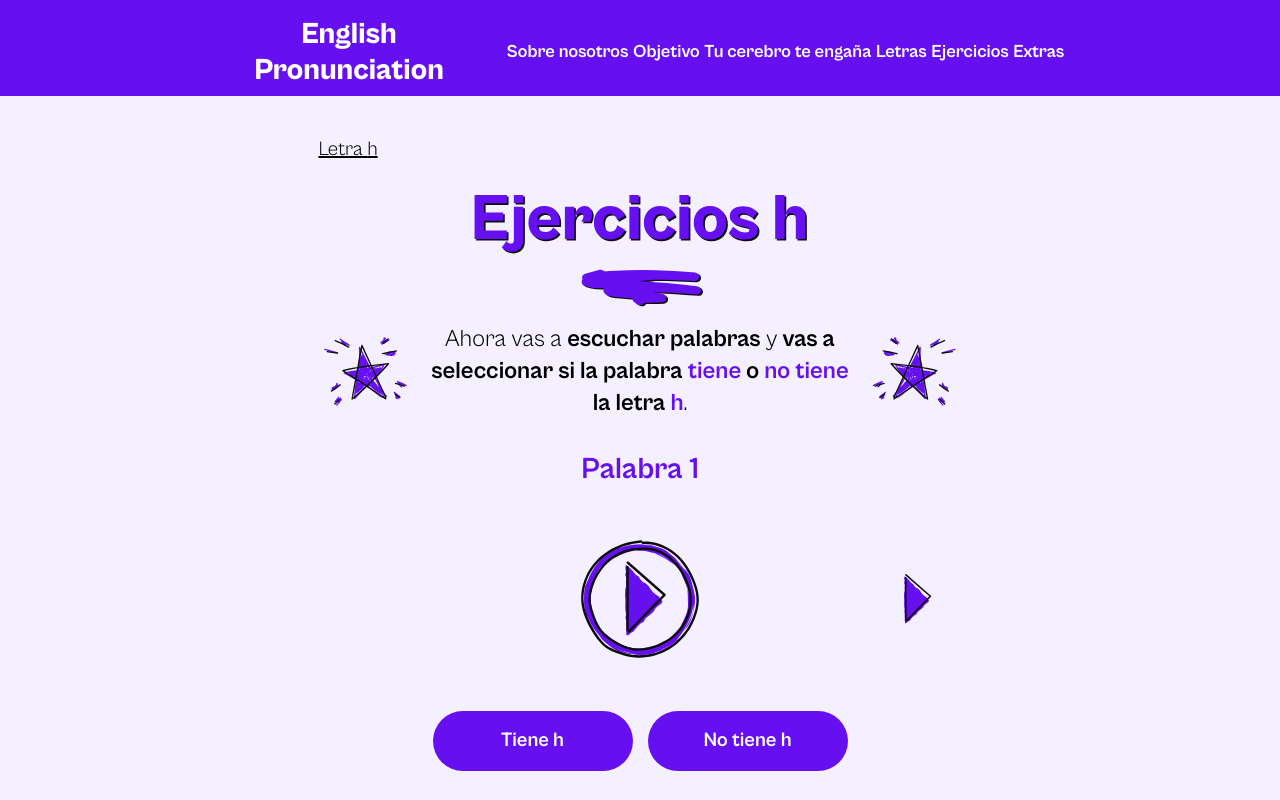
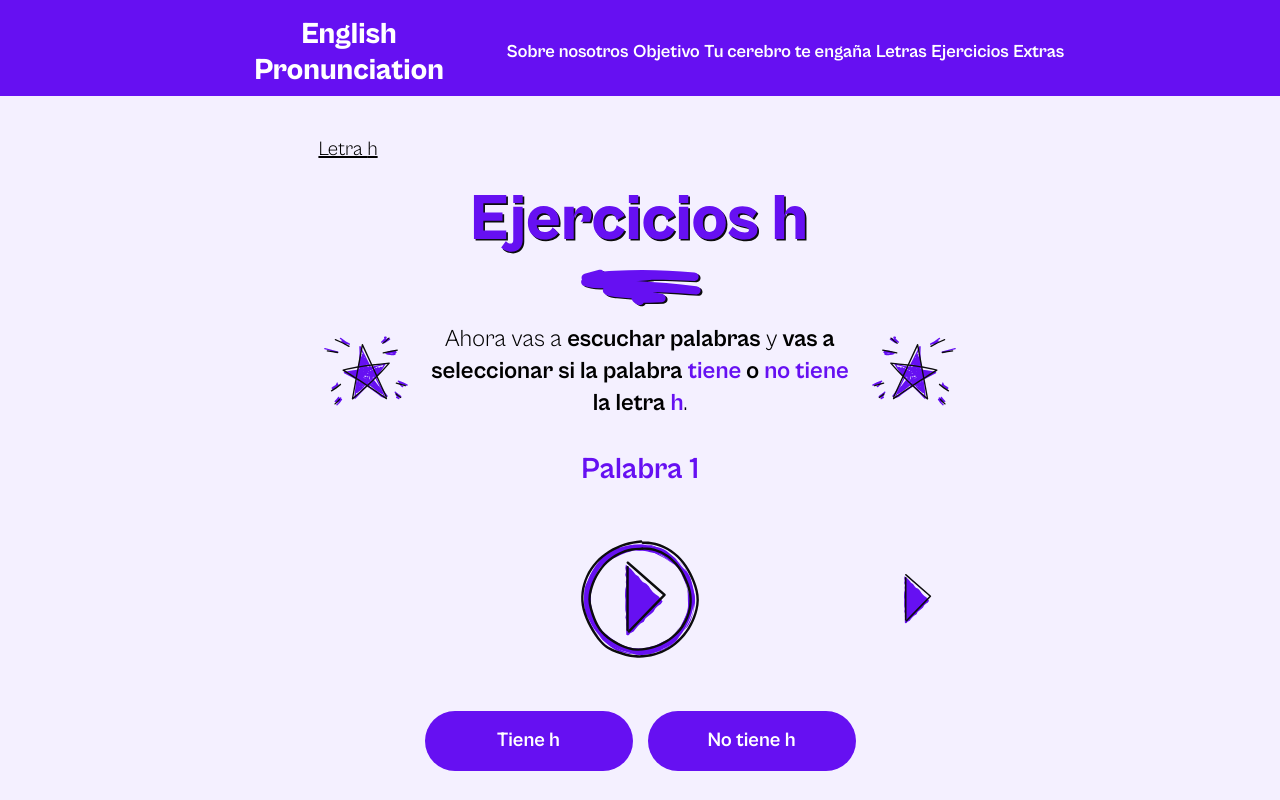
Before and after one commit to osusach/fonemas-cliente, an Astro site: page /exercise/h in a window 1280 px wide. Shown: the top 800 px of the page. Built offline with nearby package versions, Linux system fonts and the light colour scheme; Astro itself is replaced by a stand-in of ours.

Commit message:
refactor: adjust sizes on exercise component

```diff
--- a/src/components/Exercise.jsx
+++ b/src/components/Exercise.jsx
@@ -66,31 +66,31 @@ export function Exercise({ fonema, routeOfFonema, routeOfTitleSVG, descriptions
                         <img
                         src={`${routeOfTitleSVG}`}
                         alt="Titulo de ejercicios"
-                        className="w-[206px] h-[93px]
-                        lg:w-[477px] lg:h-32"
+                        className="max-h-24
+                        lg:max-h-32"
                         />
                     </div>
                 </div>
             </div>
             <div className="flex flex-col justify-around min-h-[60vh]">
-                <section className="grid grid-cols-12 gap-[15px] w-[85%] sm:w-[75%] mx-auto">
+                <section className="flex justify-center items-end sm:items-center gap-3 w-[85%] sm:w-[75%] mx-auto">
                     {/* Left start */}
-                    <img src="/images/svg/global/Estrella.svg"
-                        alt="Imagen de estrella"
-                        className="
-                    col-span-2 row-span-2 col-start-1 row-start-1 place-self-end
-                    lg:col-span-2 lg:row-span-1 lg:col-start-1 lg:row-start-1"
+                    <img
+                    src="/images/svg/global/Estrella.svg"
+                    alt="Imagen de estrella"
+                    className="max-w-12 sm:max-w-24"
                     />
-                    <div className="col-span-8 col-start-3 place-content-center">
+                    <div className="mb-4 sm:mb-0">
                         {/* Text */}
-                        {data ? <div dangerouslySetInnerHTML={{__html: descriptions[data.audios[currentAudio].description]}} /> : null}
+                        {data &&
+                        <div dangerouslySetInnerHTML={{__html: descriptions[data.audios[currentAudio].description]}} />
+                        }
                     </div>
                     {/* Right start */}
-                    <img src="/images/svg/global/Estrella.svg"
-                        alt="Imagen de estrella"
-                        className="scale-x-[-1]
-                    col-span-2 row-span-2 col-start-11 row-start-1 place-self-end
-                    lg:col-span-2 lg:row-span-1 lg:col-start-11 lg:row-start-1"
+                    <img
+                    src="/images/svg/global/Estrella.svg"
+                    alt="Imagen de estrella"
+                    className="max-w-12 sm:max-w-24 scale-x-[-1]"
                     />
                 </section>
                 <section className="flex flex-col w-[85%] sm:w-[75%] mx-auto">
@@ -106,13 +106,13 @@ export function Exercise({ fonema, routeOfFonema, routeOfTitleSVG, descriptions
                             <img
                             src="/images/svg/global/Flecha_Izquierda.svg"
                             alt="Imagen de flecha izquierda"
-                            className="w-24" />
+                            className="max-w-24" />
                         </button>
                         {/* Play audio button */}
                         {(!data) ? (
-                            <AudioPlayer audio_path={``} className="w-36 sm:w-40" />
+                            <AudioPlayer audio_path={``} className="max-w-36 sm:max-w-40" />
                         ) : (
-                            <AudioPlayer audio_path={`/audio/${fonema}/exercise/${data.audios[currentAudio].name}.mp3`} className="w-36 sm:w-40" />
+                            <AudioPlayer audio_path={`/audio/${fonema}/exercise/${data.audios[currentAudio].name}.mp3`} className="max-w-36 sm:max-w-40" />
                         )}
                         {/* Right arrow button */}
                         <button
@@ -122,7 +122,7 @@ export function Exercise({ fonema, routeOfFonema, routeOfTitleSVG, descriptions
                             <img
                             src="/images/svg/global/Flecha_Derecha.svg"
                             alt="Imagen de flecha derecha"
-                            className="w-24"
+                            className="max-w-24"
                             />
                         </button>
                     </div>
@@ -132,10 +132,7 @@ export function Exercise({ fonema, routeOfFonema, routeOfTitleSVG, descriptions
                     <button
                     onClick={() => validateAnswer(data.audios[currentAudio].answer_a)}
                     className={`bg-[#6610F2] relative overflow-hidden rounded-full px-8 py-4 transition-all duration-300 ease-in-out transform
-                    col-span-6 col-start-1
-                    w-[150px]
-                    sm:w-[200px]
-                    sm:col-span-4 sm:col-start-3
+                    max-w-36 sm:min-w-52
                     ${data ? getButtonColor(data.audios[currentAudio].answer_a) : ""}`}
                     >
                         <p className="text-lg sm:text-xl text-bold text-white">
@@ -146,10 +143,7 @@ export function Exercise({ fonema, routeOfFonema, routeOfTitleSVG, descriptions
                     <button
                     onClick={() => validateAnswer(data.audios[currentAudio].answer_b)}
                     className={`bg-[#6610F2] relative overflow-hidden rounded-full px-8 py-4 text-xl transition-all duration-300 ease-in-out transform
-                    col-span-6 col-start-7
-                    w-[150px]
-                    sm:w-[200px]
-                    sm:col-span-4 sm:col-start-7
+                    max-w-36 sm:min-w-52
                     ${data ? getButtonColor(data.audios[currentAudio].answer_b) : ""}`}
                     >
                         <p className="text-base sm:text-xl text-bold text-white">
```
